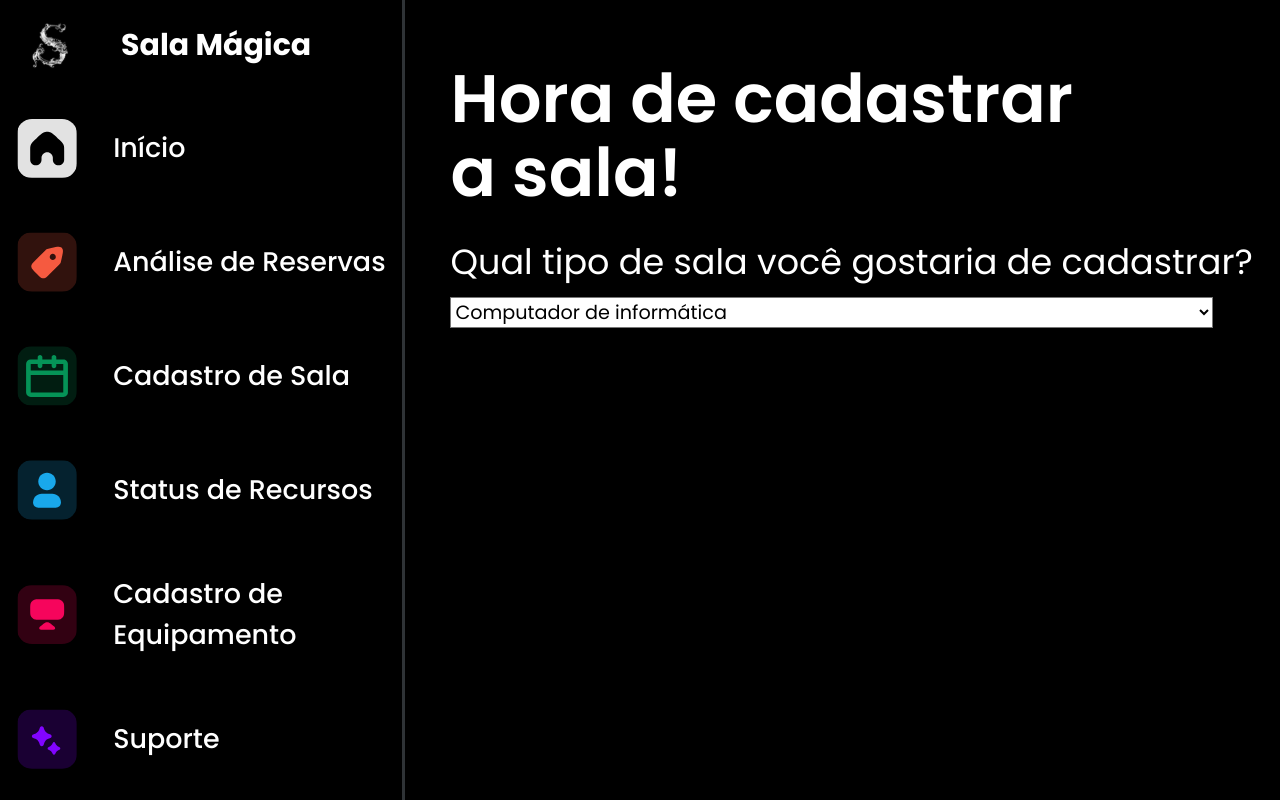
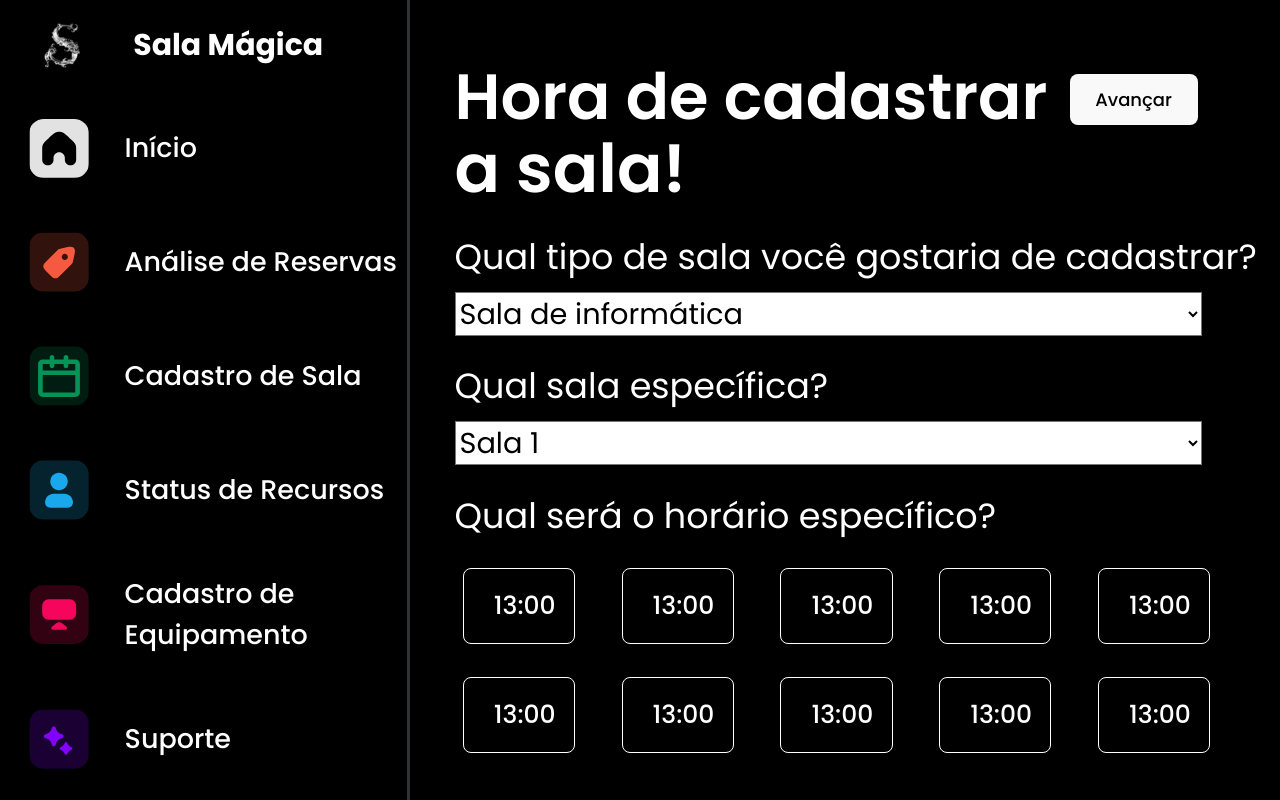
Before and after one commit to JoaoMotaSilva10/SalaMagicaFront, a React (Vite) app: page /CadastroSala in a window 1280 px wide. Built offline with nearby package versions, Linux system fonts and the light colour scheme.

Commit message:
TERMINEI A SALA DE CADASTRAR SALA HEROI

```diff
--- a/src/CadastroSala/CadastroSala.css
+++ b/src/CadastroSala/CadastroSala.css
@@ -1 +1,3 @@
 *{color: white;}
+
+.app-container{display: flex;}
--- a/src/CadastroSala/MainContentCadastro.css
+++ b/src/CadastroSala/MainContentCadastro.css
@@ -1,10 +1,11 @@
 @import url('https://fonts.googleapis.com/css2?family=Poppins:ital,wght@0,100;0,200;0,300;0,400;0,500;0,600;0,700;0,800;0,900;1,100;1,200;1,300;1,400;1,500;1,600;1,700;1,800;1,900&display=swap');
 .main-content {
-    width: 80vw;
+    width: 73vw;
     padding: 20px;
+    overflow-x: auto;
   }
   .cadastrar{ font-weight: 600;
-    font-size: 4.2rem;
+    font-size: 4rem;
     margin-top: 5%;
 margin-left: 3%;}
   .gerente{
@@ -25,5 +26,45 @@ margin-left: 3%;}
     width: 90%;
     margin-left: 3%;
     font-family: "Poppins";
-     font-size: 120%;
+     font-size: 180%;
   }
+
+  .teste{position:absolute;
+  margin-left: 50%;
+margin-top: 1%;
+color:black;
+width: 10%;
+font-size: 18px;}
+
+.galeriabuttons{
+  width: 90%;
+  display: flex;
+  justify-content: space-between;
+  margin-top: 3%;
+  height: 10%;
+  margin-left: 4%;
+  font-size: 25px;
+}
+
+.horarios{
+color:white;
+background-color: black;
+border: 1px solid white;
+width: 15%;
+}
+
+.galeriabuttons2{
+  width: 90%;
+  display: flex;
+  justify-content: space-between;
+  margin-top: 4%;
+  height: 10%;
+  margin-left: 4%;
+  font-size: 25px;
+}
+
+.horarios.active {
+  background-color: white;
+  color: black;
+  border: 1px solid red;
+}
--- a/src/CadastroSala/MainContentCadastro.jsx
+++ b/src/CadastroSala/MainContentCadastro.jsx
@@ -1,25 +1,74 @@
-import React from 'react';
+import React, { useState } from 'react';
 import './MainContentCadastro.css';
-import { Link } from 'react-router-dom';
 
 function MainContentCadastro() {
+  // Estado para armazenar quais botões estão ativos
+  const [activeButtons, setActiveButtons] = useState(new Set());
+
+  // Função para lidar com o clique do botão
+  const handleButtonClick = (index) => {
+    setActiveButtons((prevActiveButtons) => {
+      const newActiveButtons = new Set(prevActiveButtons);
+      if (newActiveButtons.has(index)) {
+        newActiveButtons.delete(index); // Remove o índice se já estiver ativo
+      } else {
+        newActiveButtons.add(index); // Adiciona o índice se não estiver ativo
+      }
+      return newActiveButtons;
+    });
+  };
+
   return (
     <div className="main-content">
       <form>
-
-        <h1 className="cadastrar"> Hora de cadastrar </h1>
-          <h1 className="gerente">  a sala!</h1>
+        <button className="teste">Avançar</button>
+        <h1 className="cadastrar">Hora de cadastrar</h1>
+        <h1 className="gerente">a sala!</h1>
         <div className="cadastro">
           <h2 className="tipo">Qual tipo de sala você gostaria de cadastrar?</h2>
         </div>
         <select className="inpcad">
-        <option value="1"> Computador de informática </option>
-        <option value="2"> Opção 2 </option>
-        <option value="3"> Opção 3 </option>
-        <option value="4"> Opção 4 </option>
+          <option value="1">Sala de informática</option>
+          <option value="2">Sala de informática para internet</option>
+          <option value="3">Sala de Redes</option>
+          <option value="4">Sala de Telecomunicações</option>
         </select>
+        <div className="cadastro">
+          <h2 className="tipo">Qual sala específica?</h2>
+        </div>
+        <select className="inpcad">
+          <option value="1">Sala 1</option>
+          <option value="2">Sala 2</option>
+          <option value="3">Sala 3</option>
+          <option value="4">Sala 4</option>
+        </select>
+        </form>
+        <div className="cadastro">
+          <h2 className="tipo">Qual será o horário específico?</h2>
+        </div>
+        <div className="galeriabuttons">
+          {[...Array(5)].map((_, index) => (
+            <button
+              key={index}
+              className={`horarios ${activeButtons.has(index) ? 'active' : ''}`}
+              onClick={() => handleButtonClick(index)}
+            >
+              13:00
+            </button>
+          ))}
+        </div>
+        <div className="galeriabuttons2">
+          {[...Array(5)].map((_, index) => (
+            <button
+              key={index + 5}
+              className={`horarios ${activeButtons.has(index + 5) ? 'active' : ''}`}
+              onClick={() => handleButtonClick(index + 5)}
+            >
+              13:00
+            </button>
+          ))}
+        </div>
 
-      </form>
     </div>
   );
 }
--- a/src/Login/Login.css
+++ b/src/Login/Login.css
@@ -24,7 +24,7 @@
   }
 
   .login-image {
-    width: 75vw; /* Ocupa 50% da largura da tela */
+    width: 100vw; /* Ocupa 50% da largura da tela */
     height: 100vh; /* Ocupa 100% da altura da tela */
     background: url('../assets/image (2).svg') no-repeat center center;
     background-size: cover; /* Faz com que a imagem cubra toda a área */
--- a/src/Sidebar/Sidebar.css
+++ b/src/Sidebar/Sidebar.css
@@ -1,5 +1,6 @@
 .sidebar {
     width: 32%;
+    height: 100%;
     padding: 10px;
     display: flex;
     flex-direction: column;
```
Lines whose indentation alone changed are shown as unchanged.
